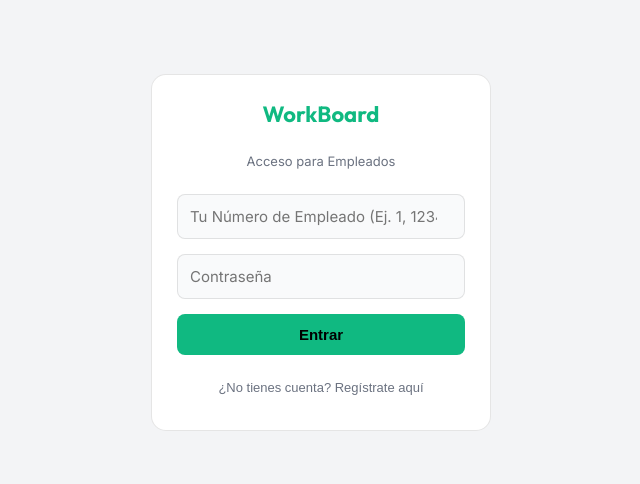
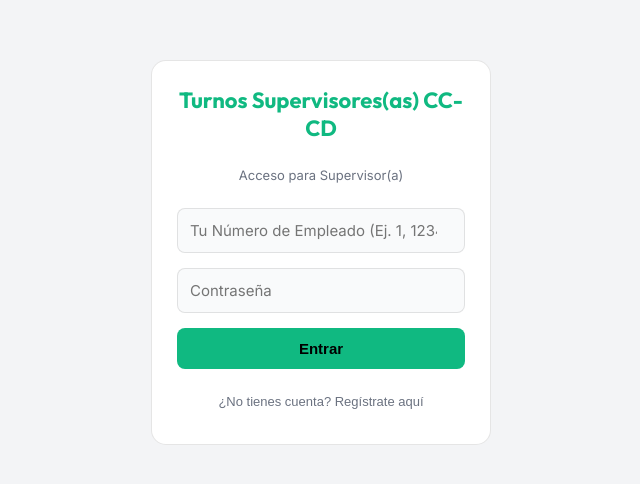
Before and after one commit to c2allende/workboardsup, a plain HTML site: page TurnosSup.html in a window 1280 px wide. Shown: the part 148-632 px from the top of the page, without its empty margins (319-959 px from the left). Drawn offline with Linux system fonts and the light colour scheme; no server answers.

Commit message:
Cambiar título WorkBoard a Turnos Supervisores(as) CC-CD

```diff
--- a/TurnosSup.html
+++ b/TurnosSup.html
@@ -70,7 +70,7 @@ body{font-family:'Inter',system-ui,sans-serif;background:var(--bg);color:var(--t
 <body>
 
 <header class="app-header" id="appHeader" style="display:none;">
-  <div class="brand-name">Mi WorkBoard</div>
+  <div class="brand-name">Turnos Supervisores CC-CD</div>
   <button class="btn-logout" onclick="logout()" title="Cerrar sesión">
     <svg width="20" height="20" viewBox="0 0 24 24" fill="none" stroke="currentColor" stroke-width="2" stroke-linecap="round" stroke-linejoin="round">
       <path d="M9 21H5a2 2 0 0 1-2-2V5a2 2 0 0 1 2-2h4"></path>
@@ -90,8 +90,8 @@ body{font-family:'Inter',system-ui,sans-serif;background:var(--bg);color:var(--t
 <!-- LOGIN -->
 <div id="viewLogin" class="view active">
   <div class="login-box">
-    <div class="login-hdr" style="color:var(--accent)">WorkBoard</div>
-    <div style="font-size:13px;color:var(--muted);text-align:center;margin-bottom:10px;">Acceso para Empleados</div>
+    <div class="login-hdr" style="color:var(--accent); font-size: 22px; text-align: center;">Turnos Supervisores(as) CC-CD</div>
+    <div style="font-size:13px;color:var(--muted);text-align:center;margin-bottom:10px;">Acceso para Supervisor(a)</div>
     <input type="number" id="empId" class="inp" placeholder="Tu Número de Empleado (Ej. 1, 123456)">
     <input type="password" id="empPass" class="inp" placeholder="Contraseña">
     <button class="btn" id="btnLogin" onclick="login()">Entrar</button>
```
Also changed, not shown: 1 other file.
